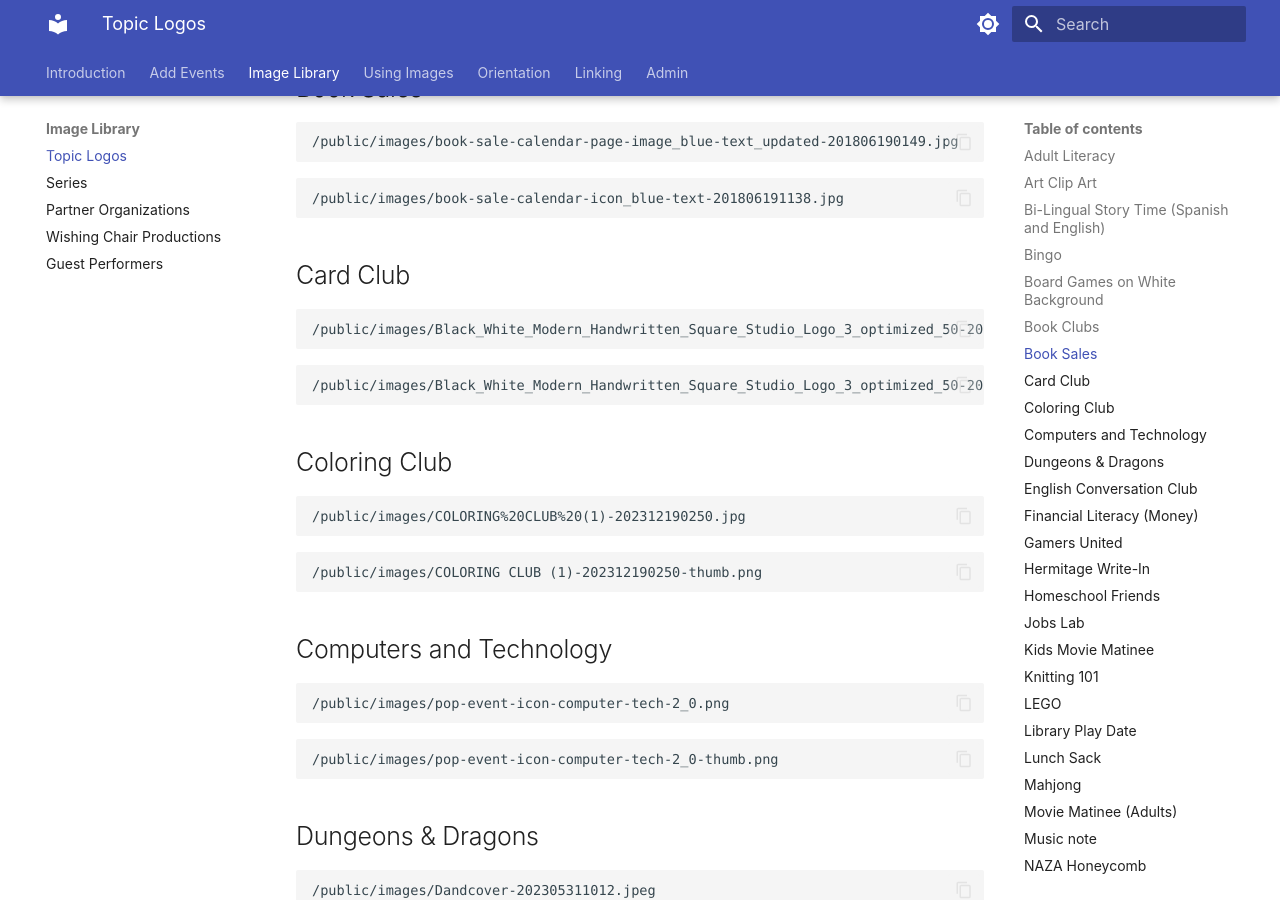
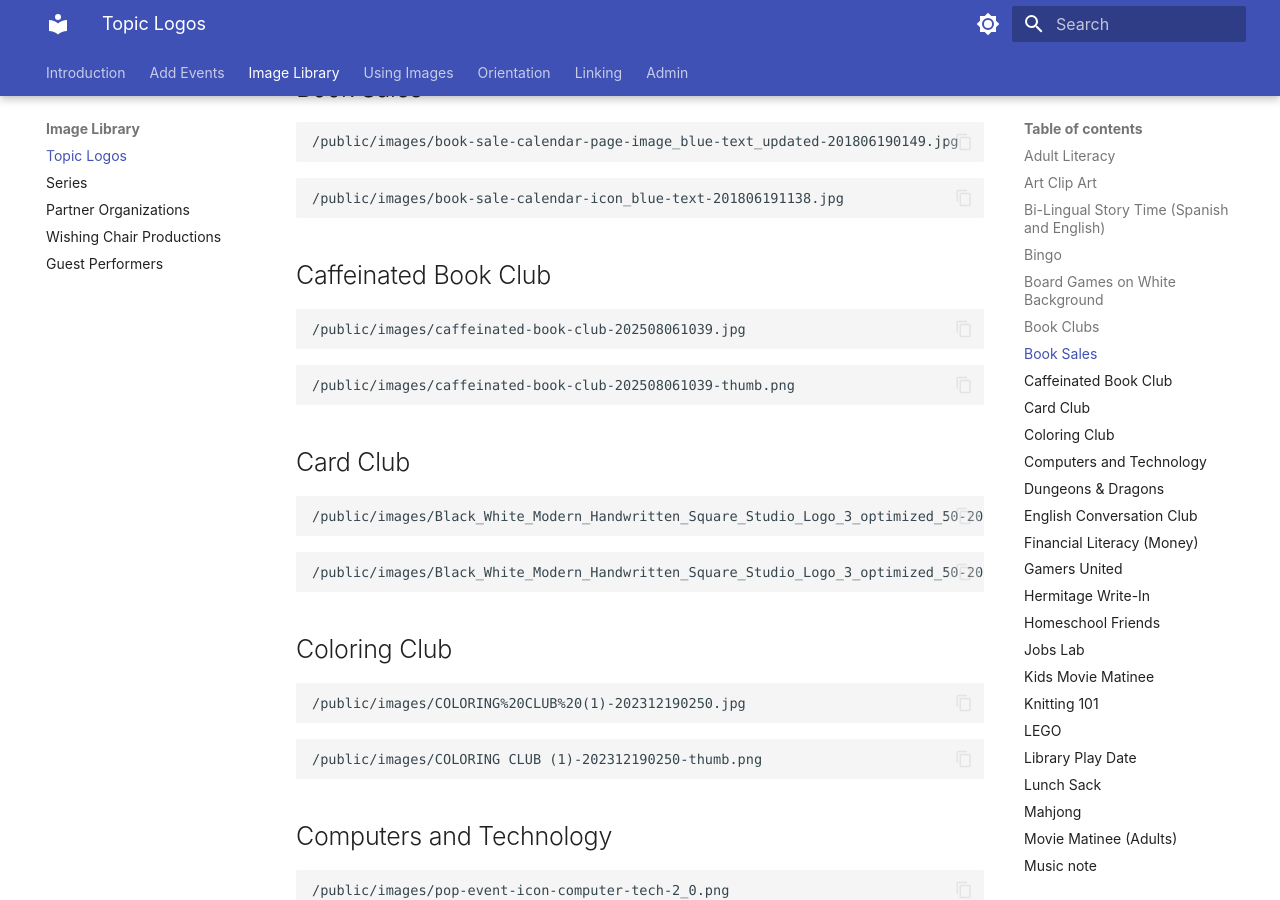
Before and after one commit to Nashville-Public-Library/bedework-docs, an MkDocs documentation site: the page built from docs/image-library/topic-logos.md, in a window 1280 px wide and 900 px high, scrolled down 1320 px. Built offline with MkDocs 1.6.1 and Material for MkDocs 9.7.7, drawn with Linux system fonts in a browser that asks for light colours.

Commit message:
add caffeinated logo

````diff
--- a/docs/image-library/topic-logos.md
+++ b/docs/image-library/topic-logos.md
@@ -73,6 +73,16 @@ title: Topic Logos
 
 ```text
 /public/images/book-sale-calendar-icon_blue-text-201806191138.jpg
+```
+
+## Caffeinated Book Club
+
+```text
+/public/images/caffeinated-book-club-202508061039.jpg
+```
+
+```text
+/public/images/caffeinated-book-club-202508061039-thumb.png
 ```
 
 ## Card Club
@@ -218,7 +228,6 @@ Hermitage Write-In
 ```text
 /public/images/library-play-date-1-202506250424-thumb.png
 ```
-
 
 ## Lunch Sack
 
@@ -379,6 +388,7 @@ Hermitage Write-In
 ```text
 /public/images/teens-at-main-202203070450-thumb.png
 ```
+
 ## Teen Hangout
 
 ```text
````
